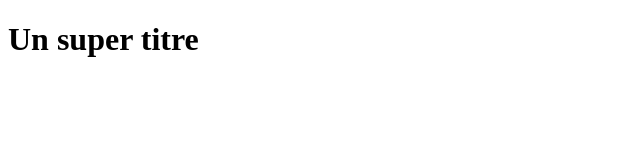
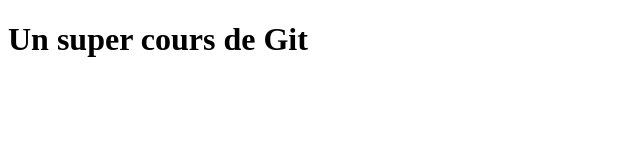
Before and after one commit to Veinos/ProjetMysql, a plain HTML site: page index.html in a window 1280 px wide. Shown: the whole page, without its empty margins (0-640 px from the left). Drawn offline with Linux system fonts and the light colour scheme.

Commit message:
Modification du titre H1

```diff
--- a/index.html
+++ b/index.html
@@ -5,6 +5,6 @@
     <link rel="stylesheet" type="text/css" href="styles.css">
 </head>
 <body>
-    <h1>Un super titre</h1>
+    <h1>Un super cours de Git</h1>
 </body>
 </html>
```
